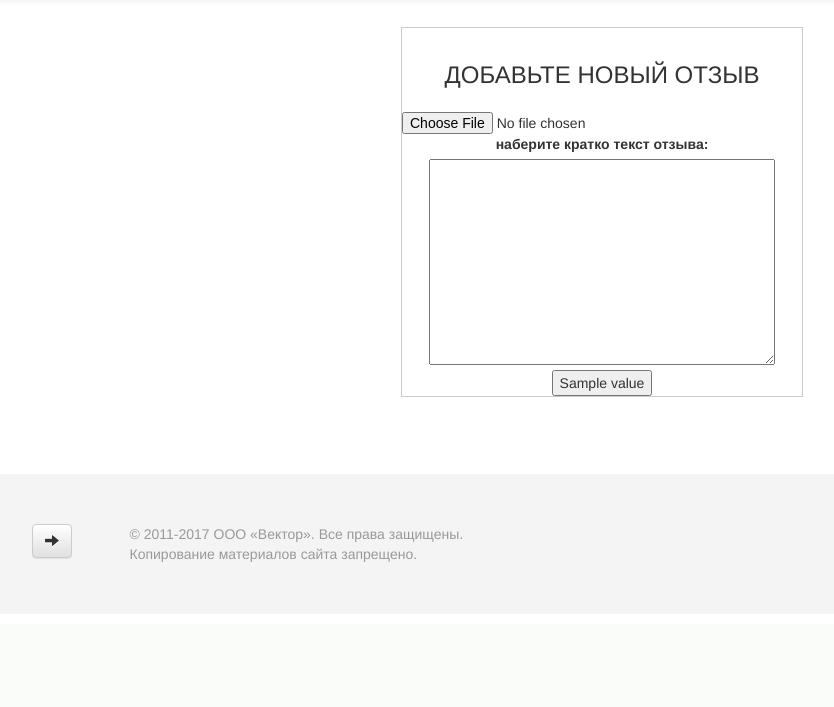
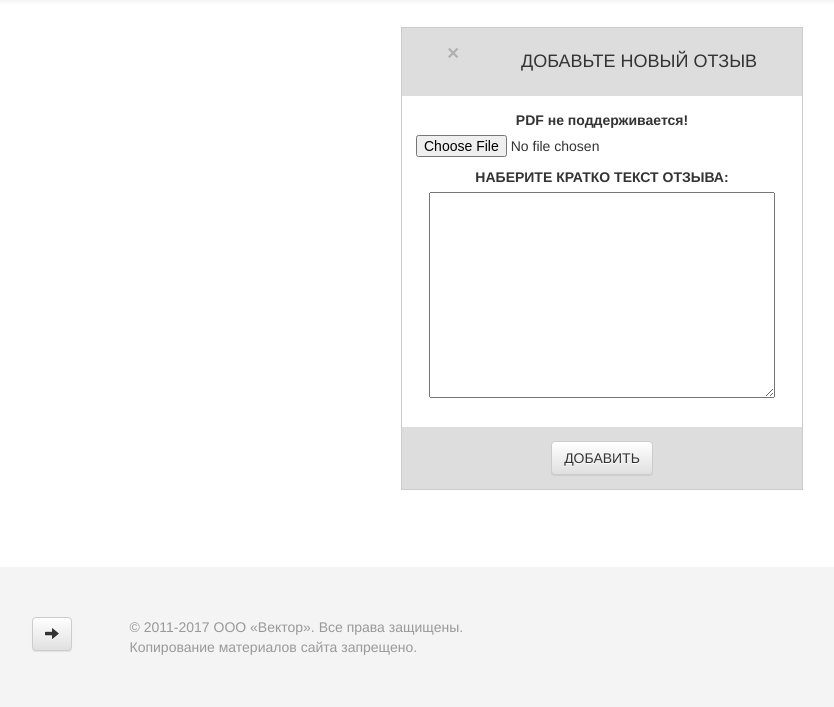
Before and after one commit to ollko/energy-vector, a Django app: template company/templates/company/otziv_new_form.html in a window 1280 px wide. Shown: the part 176-883 px from the top of the page, without its empty margins (38-872 px from the left). Before the commit the page ends 738 px from the top, so only its background shows below. Run offline with Django 3.2, Linux system fonts and the light colour scheme; tables that the repository leaves empty hold one stand-in row (values such as "Sample post"); the template is opened without the code that fills it: values that come from a table or form of the project are taken from there, most other values are stand-ins (such as "Sample title", 1, 10 or a date in 2020); parts of the project's set-up code (start-up, migrations or seed data) failed here and were passed over; some libraries are stand-ins or nearby versions.

```diff
--- a/company/forms.py
+++ b/company/forms.py
@@ -2,48 +2,30 @@
 from django import forms
 
 from .widgets import MultiFileInput, PhoneField
-from .models import Callorderuser,Marka
+from .models import Callorderuser, Marka, Certificate
 # from django.contrib.auth.forms import UserCreationForm
 # from django.contrib.auth.models import User
 
+from django.core.exceptions import ValidationError
+
+# def validate_images_format(file_instance):
+
+# 	if file_instance.content_type=='image/jpeg':
+# 		print 'file_instance.content_type=',file_instance.content_type
+
+# 		raise ValidationError("Файл в 'jpeg' формате нельзя загрузить на сайт!")
 
 
 class CertificateForm(forms.Form):
 
-	# def get_choice_marka_list():
-	# 	'''
-	# 	возвращает список кортежиков типа [(1,марка1),(2,марка2)...]
-	# 	'''
-	# 	m = Marka.objects.all()
-	# 	l=[]
-	# 	for i in m:
-	# 		l.append(i.marka)
-	# 	choice_list= [ i for i in l ]
-	# 	print 'choice_list=',choice_list
-	# 	return choice_list
-
-	# # marka = forms.CharField(label=u'марка оборудования', max_length=20)
-	# marka_choice_fild = forms.ChoiceField(widget = forms.Select(),
- #                 choices = (get_choice_marka_list()), )
-	# marka_new = forms.CharField(label=u'ВЫБЕРИТЕ МАРКУ СЕРТИФИКАТА', max_length = 20,)
-	# class Meta:
-	# 	model = Marka
-	# 	fields = ('marka')
-
-	certificate = forms.ImageField(label=u'', widget = MultiFileInput)
-
-
-
-# class RegistrationForm(UserCreationForm):
-# 	class Meta:
-# 		model = User
-# 		fields = ('first_name','last_name','email')
+	certificate = forms.ImageField(label=u'', widget = MultiFileInput,
+					# validators = [validate_images_format]
+					)
 
 class OtzivForm(forms.Form):
 
-	otziv = forms.ImageField(label=u'',)
-	text = forms.CharField(label=u'наберите кратко текст отзыва:',
-				 max_length = 1000,widget = forms.widgets.Textarea)
+	otziv = forms.ImageField(label=u'PDF не поддерживается!',)
+	text = forms.CharField(label=u'НАБЕРИТЕ КРАТКО ТЕКСТ ОТЗЫВА',max_length = 1000,widget = forms.widgets.Textarea)
 
 class Callorder(forms.Form):
 
--- a/company/templates/company/otziv_new_form.html
+++ b/company/templates/company/otziv_new_form.html
@@ -3,19 +3,30 @@
 {% block content %}
 
 <div class='form'>
-	<div class="enter-container">
-		<h3>ДОБАВЬТЕ НОВЫЙ ОТЗЫВ</h3>
+	<div class="enter-container grey-form-block">
+		<a href="{% url 'company:otzivi' %}" type="button" class='close'><span >&times;</span></a>
+		<h4 class="text-center">ДОБАВЬТЕ НОВЫЙ ОТЗЫВ</h4>
+
 	</div>
 
+
 	<form enctype="{{enctype_atr}}" action="{{action_atr}}" method="post">
-{% csrf_token %}
-	<!-- <table class="form"> -->
-		{{ form.as_table }}
-	<!-- </table> -->
+		<div class="enter-container text-center">
+			{% csrf_token %}
 
-	<input type="submit" value="{{value}}">
-	<!-- <input type="hidden" name="next" value="{{ next }}"> -->
-</form>
+
+		<div>
+			{{ form.as_p}}
+
+		</div>
+	</div>
+		<div class="button-container text-center grey-form-block">
+
+			<input class="btn btn-default" type="submit" value="ДОБАВИТЬ">
+
+		<!-- <input type="hidden" name="next" value="{{ next }}"> -->
+		</div>
+	</form>
 </div>
 
 {% endblock %}
```
Also changed, not shown: company/models.py (+8 -10 lines), company/templates/company/certificates_new_form.html (+5 -3 lines), company/views.py (+15 -14 lines).
